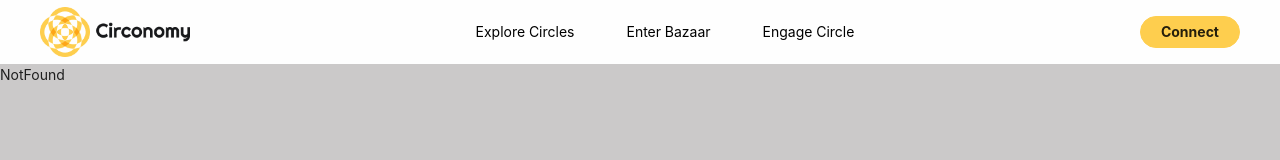
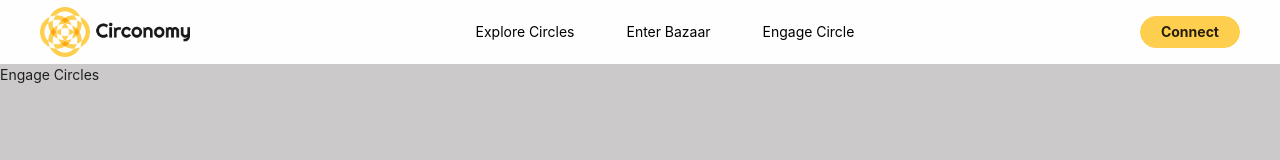
Before and after one commit to tosfan4ever/circonomy, a React (Create React App) app: page /engage-circles in a window 1280 px wide. Shown: the top 160 px of the page. Built offline with nearby package versions, Linux system fonts and the light colour scheme.

Commit message:
Add somolmold

```diff
--- a/src/App.js
+++ b/src/App.js
@@ -1,10 +1,14 @@
 import { useState, useEffect } from 'react'
 import { BrowserRouter as Router, Routes, Route } from 'react-router-dom'
+
+import Home from './pages/Home'
+import NotFound from './pages/NotFound'
+import EnterBazaar from './pages/EnterBazaar'
+import EngageCircles from './pages/EngageCircles'
 import AppHeader from './components/layout/Header'
 import AppDrawer from './components/layout/Drawer'
-import Home from './pages/Home'
-import About from './pages/About'
-import NotFound from './pages/NotFound'
+import ExploreCircles from './pages/ExploreCircles'
+
 import 'antd/dist/antd.css'
 import './assets/css/style.css'
 
@@ -14,7 +18,7 @@ function App() {
   const appLinks = [
     { link: '/explore-circles', title: 'Explore Circles' },
     { link: '/enter-bazaar', title: 'Enter Bazaar' },
-    { link: '/engage-circle', title: 'Engage Circle' }
+    { link: '/engage-circles', title: 'Engage Circle' }
   ]
   const toggleDrawer = () => {
     setToggle(!toggle)
@@ -33,7 +37,9 @@ function App() {
       </label>
       <Routes>
         <Route path='/' element={<Home />} />
-        <Route path='/about' element={<About />} />
+        <Route path='/explore-circles' element={<ExploreCircles />} />
+        <Route path='/engage-circles' element={<EngageCircles />} />
+        <Route path='/enter-bazaar' element={<EnterBazaar />} />
         <Route path='/*' element={<NotFound />} />
       </Routes>
     </Router>
--- a/src/components/layout/Drawer/Drawer.styles.js
+++ b/src/components/layout/Drawer/Drawer.styles.js
@@ -2,7 +2,7 @@ import styled from 'styled-components'
 
 export const Wrapper = styled.div`
   height: 100vh;
-  background: #e3e1e1;
+  background: #f6f3f3;
   width: 100%;
   position: fixed;
   top: 0;
--- a/src/components/layout/Drawer/index.js
+++ b/src/components/layout/Drawer/index.js
@@ -1,4 +1,3 @@
-import React from 'react'
 import { Link } from 'react-router-dom'
 
 import logo from '../../../assets/img/logo.png'
@@ -9,7 +8,9 @@ import { Wrapper } from './Drawer.styles'
 
 const AppDrawer = ({ isToggle, appLinks }) => (
   <Wrapper isToggle={isToggle}>
-    <LogoImg src={logo} isToggle={isToggle} />
+    <Link to='/'>
+      <LogoImg src={logo} isToggle={isToggle} />
+    </Link>
     <Ul isToggle={isToggle}>
       {appLinks.map((link, i) => <Li isToggle={isToggle} key={i}>
         <Link to={link.link}>{ link.title }</Link>
--- a/src/components/layout/Header/index.js
+++ b/src/components/layout/Header/index.js
@@ -7,7 +7,9 @@ import { Header, Ul, Li, LogoImg } from './Header.styles'
 const AppHeader = ({ appLinks }) => {
   return (
     <Header>
-    <LogoImg src={logo} />
+      <Link to='/'>
+        <LogoImg src={logo} />
+      </Link>
     <Ul>
       {appLinks.map((link, i) => <Li key={i}>
         <Link to={link.link}>{ link.title }</Link>
--- a/src/pages/About.js
+++ /dev/null
@@ -1,9 +0,0 @@
-import React  from 'react';
-
-const About = () => {
-  return (
-    <div>About</div>
-  )
-}
-
-export default About;
--- /dev/null
+++ b/src/pages/EngageCircles.js
@@ -0,0 +1,8 @@
+
+const EngageCircles = () => {
+  return (
+    <div>Engage Circles</div>
+  )
+}
+
+export default EngageCircles;
--- /dev/null
+++ b/src/pages/EnterBazaar.js
@@ -0,0 +1,8 @@
+
+const EnterBazaar = () => {
+  return (
+    <div>Enter Bazaar</div>
+  )
+}
+
+export default EnterBazaar;
--- /dev/null
+++ b/src/pages/ExploreCircles.js
@@ -0,0 +1,8 @@
+
+const ExploreCircles = () => {
+  return (
+    <div>Explore Circles</div>
+  )
+}
+
+export default ExploreCircles;
```
Also changed, not shown: 1 other file (tests, documents, lock files or other folders).
